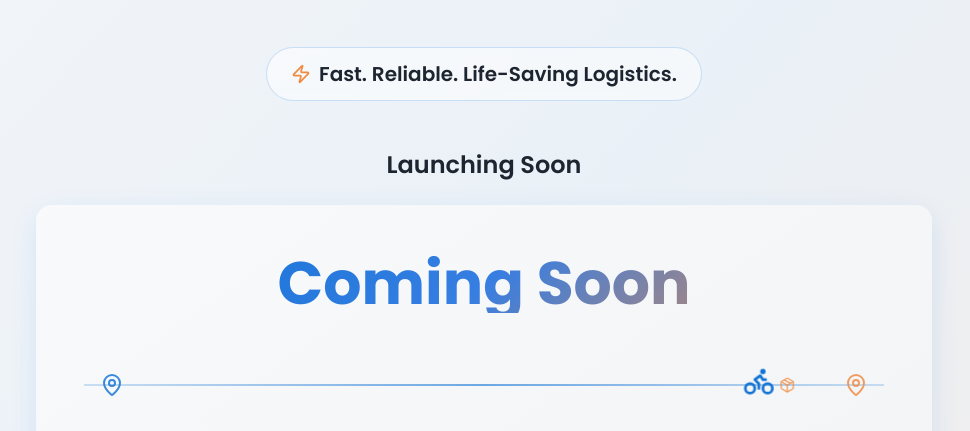
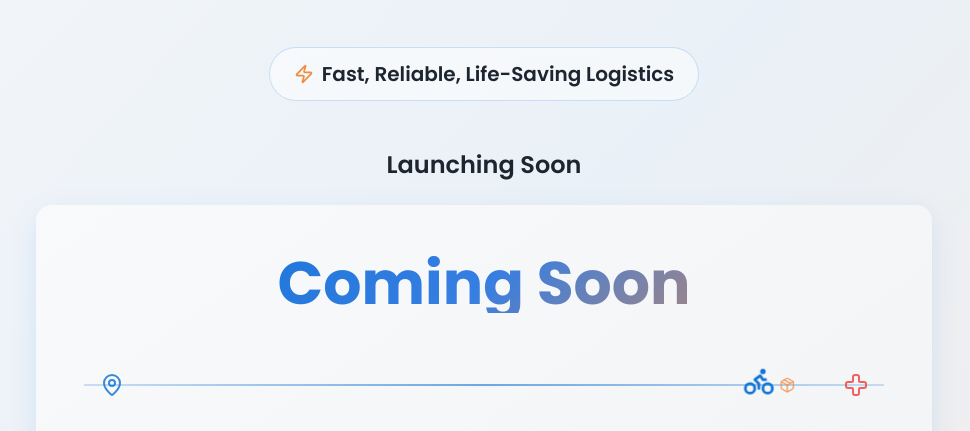
Before and after one commit to AldnoahDrive/care-e-launchpad, a React (Vite) app: page / in a window 1280 px wide. Shown: the part 369-800 px from the top of the page, without its empty margins (156-1126 px from the left). Built offline with nearby package versions, Linux system fonts and the light colour scheme; the HTML template or start-up script is replaced by a standard one.

Commit message:
Update rider destination and tagline

```diff
--- a/src/components/DeliveryAnimation.tsx
+++ b/src/components/DeliveryAnimation.tsx
@@ -1,4 +1,4 @@
-import { Bike, Package, MapPin } from 'lucide-react';
+import { Bike, Package, MapPin, Cross } from 'lucide-react';
 
 const DeliveryAnimation = () => {
   return (
@@ -11,9 +11,9 @@ const DeliveryAnimation = () => {
         <MapPin className="w-6 h-6 text-primary" />
       </div>
 
-      {/* End Point */}
+      {/* Hospital Destination */}
       <div className="absolute right-4 top-1/2 transform -translate-y-1/2 animate-pulse">
-        <MapPin className="w-6 h-6 text-accent" />
+        <Cross className="w-6 h-6 text-red-500" />
       </div>
 
       {/* Delivery Rider Animation */}
--- a/src/pages/Index.tsx
+++ b/src/pages/Index.tsx
@@ -54,7 +54,7 @@ const Index = () => {
             <div className="inline-flex items-center space-x-2 bg-white/50 backdrop-blur-sm rounded-full px-6 py-3 border border-primary/20">
               <Zap className="w-5 h-5 text-accent" />
               <span className="text-lg md:text-xl font-semibold text-foreground">
-                Fast. Reliable. Life-Saving Logistics.
+                Fast, Reliable, Life-Saving Logistics
               </span>
             </div>
           </div>
```
